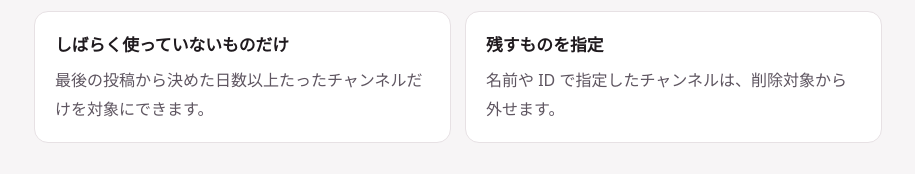
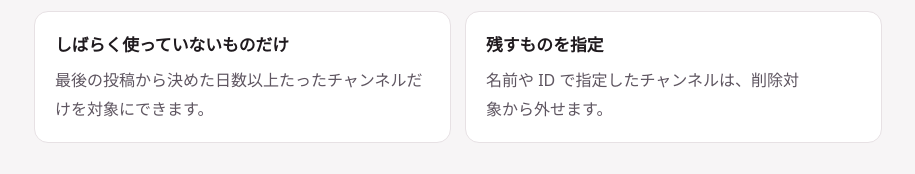
Before and after one commit to shizaki-kanoto-lab/purge_discord_channels, a plain HTML site: page docs/index.html in a window 1280 px wide. Shown: the part 1034-1208 px from the top of the page, without its empty margins (182-1097 px from the left). Drawn offline with Linux system fonts and the light colour scheme.

Commit message:
文章の不自然な改行を直す
Co-Authored-By: Claude Opus 5.5 <noreply@anthropic.com>

```diff
--- a/docs/index.html
+++ b/docs/index.html
@@ -77,6 +77,9 @@
     }
     * { box-sizing: border-box; }
     html { -webkit-text-size-adjust: 100%; }
+    /* 日本語の改行：最後の行が数文字だけにならないようにする。見出しは文節で折り返す（対応ブラウザのみ） */
+    body { line-break: strict; text-wrap: pretty; }
+    h1, h2, h3, h4 { word-break: auto-phrase; text-wrap: balance; }
     body {
       margin: 0;
       background: var(--bg);
@@ -395,5 +398,26 @@
       mq.addEventListener('change', function () { apply(btn.getAttribute('data-mode')); });
     })();
   </script>
+<script>
+// 文の最後の数文字を切り離さない（「ます。」だけが次の行に残るのを防ぐ）
+(function () {
+  if (!window.Intl || !Intl.Segmenter) return;
+  var seg = new Intl.Segmenter('ja', { granularity: 'word' });
+  document.querySelectorAll('p, li, figcaption, .tip').forEach(function (el) {
+    if (el.querySelector('p, li, div')) return;
+    var n = el.lastChild;
+    while (n && n.nodeType === 3 && !n.data.trim()) n = n.previousSibling;
+    if (!n || n.nodeType !== 3) return;
+    var text = n.data.replace(/\s+$/, ''), words = Array.from(seg.segment(text)), tail = '';
+    while (words.length && tail.length < 6) tail = words.pop().segment + tail;
+    if (tail.length > 14 || el.textContent.trim().length < tail.length * 2) return;
+    var span = document.createElement('span');
+    span.style.whiteSpace = 'nowrap';
+    span.textContent = tail.replace(/^\s+/, '');
+    n.data = text.slice(0, text.length - span.textContent.length);
+    el.insertBefore(span, n.nextSibling);
+  });
+})();
+</script>
 </body>
 </html>
```
